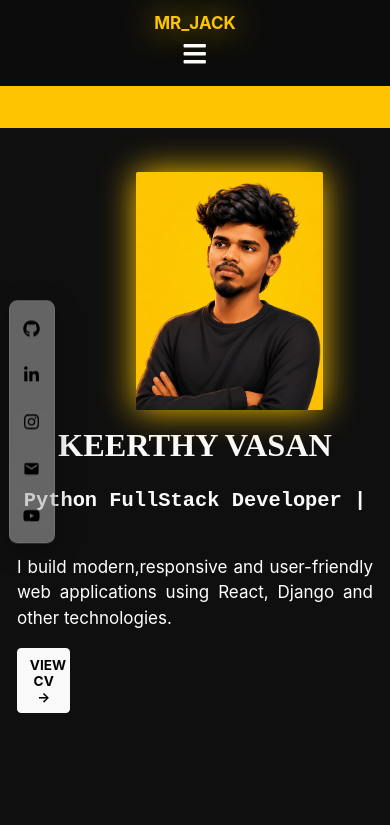
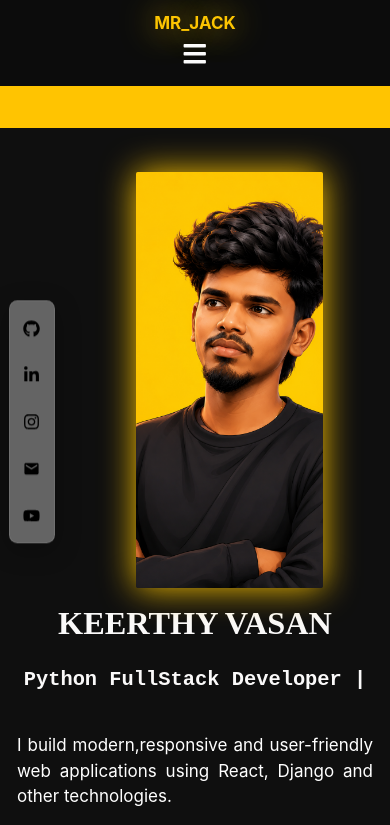
Before and after one commit to keerthy-07/my-app, a React (Create React App) app: page / in a window 390 px wide. Shown: the top 825 px of the page. Built offline with nearby package versions, Linux system fonts and the light colour scheme.

Commit message:
updated responsive head and socialbar

```diff
--- a/src/components/profile/profile.css
+++ b/src/components/profile/profile.css
@@ -123,7 +123,7 @@
   .left img{
     position: static;
     width: 220px;
-    height: 280px;
+    /* height: 280px; */
     margin: 20px auto;
     display: block;
     border-radius: 2px;
```
